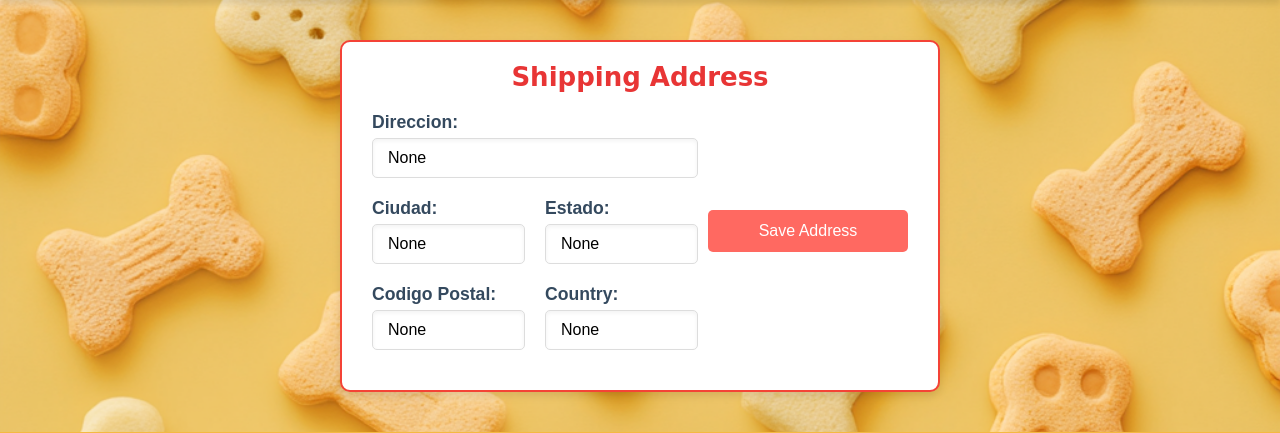
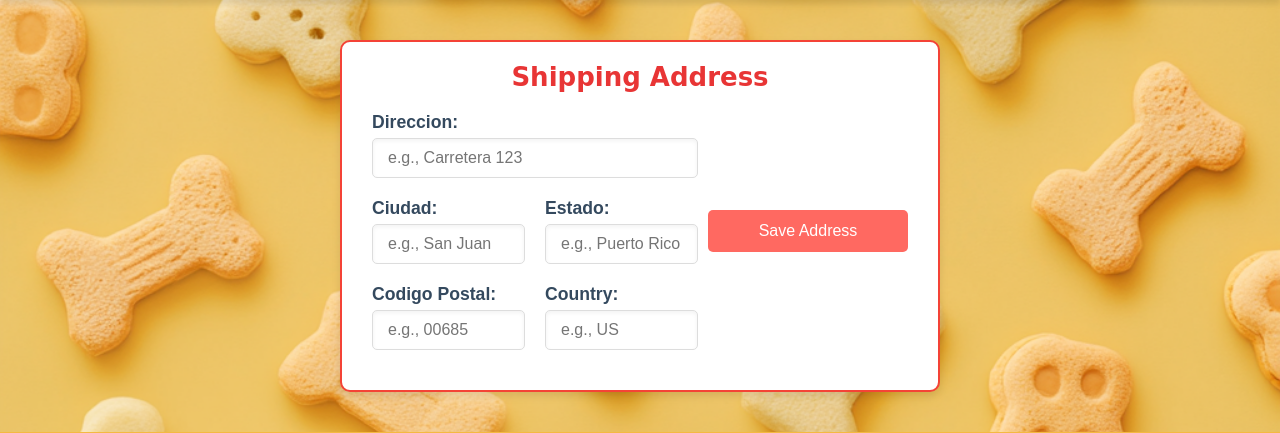
Before and after one commit to anibalfuentesrod/My-PetShop, a Django app: template myapp/templates/shipping_address.html in a window 1280 px wide. Shown: the part 90-523 px from the top of the page. Run offline with Django 5.2, Linux system fonts and the light colour scheme; the template is opened without the code that fills it: values that come from a table or form of the project are taken from there, others are empty; some libraries are stand-ins or nearby versions; some web fonts are replaced.

Commit message:
dleleting the none thing from the shipping form

```diff
--- a/myapp/templates/shipping_address.html
+++ b/myapp/templates/shipping_address.html
@@ -13,27 +13,27 @@
         <div class="form-grid">
             <div class="form-group full-width">
                 <label for="direccion">Direccion:</label>
-                <input type="text" id="direccion" name="direccion" placeholder="e.g., Carretera 123" value="{{ form.direccion.value }}">
+                <input type="text" id="direccion" name="direccion" placeholder="e.g., Carretera 123" value="{{ form.direccion.value|default_if_none:'' }}">
             </div>
 
             <div class="form-group">
                 <label for="ciudad">Ciudad:</label>
-                <input type="text" id="ciudad" name="ciudad" placeholder="e.g., San Juan" value="{{ form.ciudad.value }}">
+                <input type="text" id="ciudad" name="ciudad" placeholder="e.g., San Juan" value="{{ form.ciudad.value|default_if_none:'' }}">
             </div>
 
             <div class="form-group">
                 <label for="estado">Estado:</label>
-                <input type="text" id="estado" name="estado" placeholder="e.g., Puerto Rico" value="{{ form.estado.value }}">
+                <input type="text" id="estado" name="estado" placeholder="e.g., Puerto Rico" value="{{ form.estado.value|default_if_none:'' }}">
             </div>
 
             <div class="form-group">
                 <label for="codigo_postal">Codigo Postal:</label>
-                <input type="text" id="codigo_postal" name="codigo_postal" placeholder="e.g., 00685" value="{{ form.codigo_postal.value }}">
+                <input type="text" id="codigo_postal" name="codigo_postal" placeholder="e.g., 00685" value="{{ form.codigo_postal.value|default_if_none:'' }}">
             </div>
 
             <div class="form-group">
                 <label for="country">Country:</label>
-                <input type="text" id="country" name="country" placeholder="e.g., US" value="{{ form.country.value }}">
+                <input type="text" id="country" name="country" placeholder="e.g., US" value="{{ form.country.value|default_if_none:'' }}">
             </div>
         </div>
         <button type="submit" class="btn-submit">Save Address</button>
```
